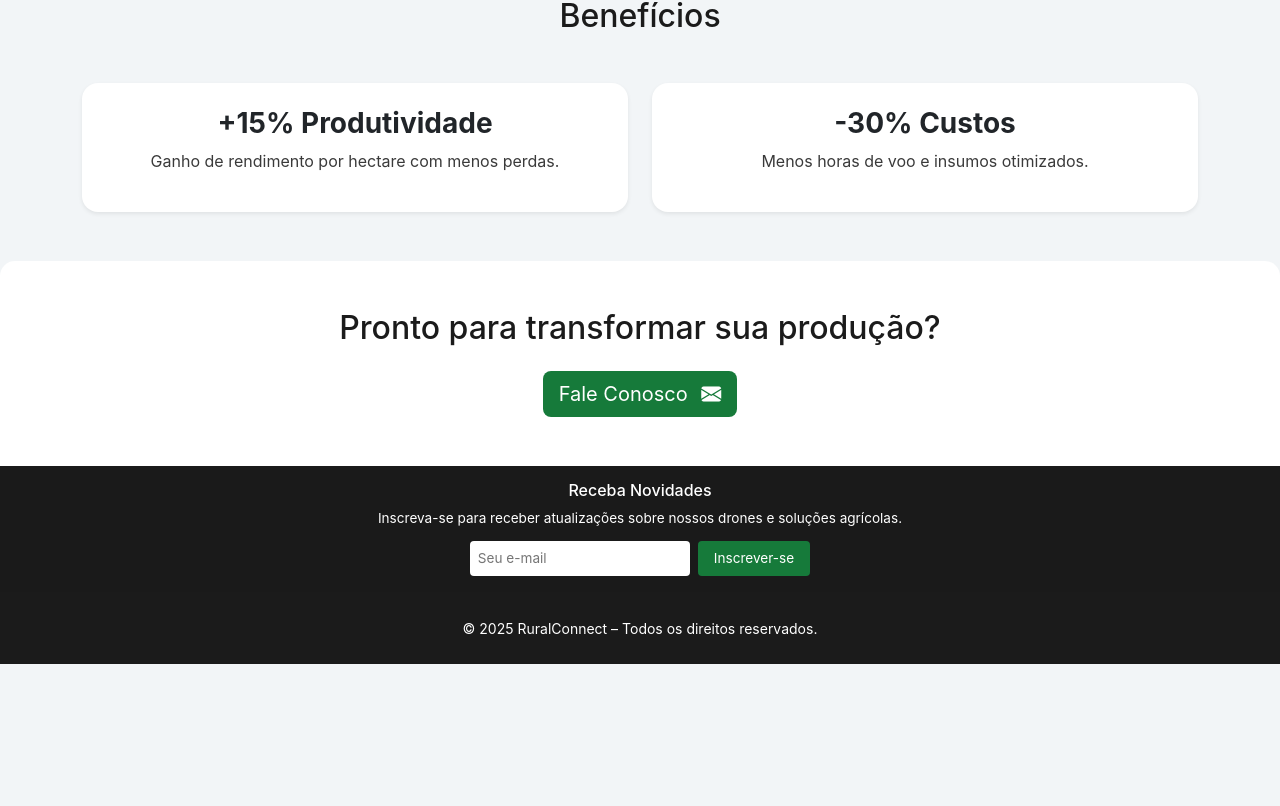
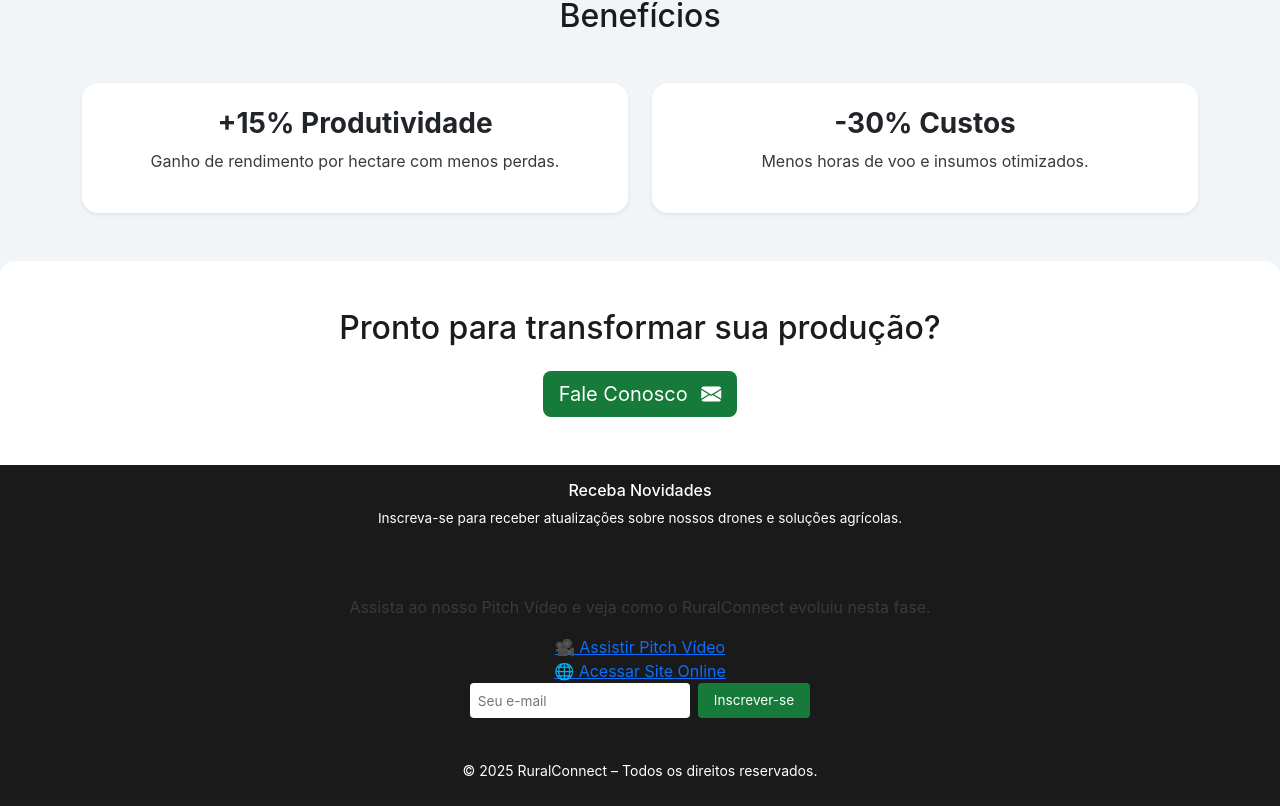
Before and after one commit to gscodeex/ruralconnect, a React (Vite) app: page / in a window 1280 px wide. Shown: the part 2405-3211 px from the top of the page. Before the commit the page ends 3069 px from the top, so only its background shows below. Built offline with nearby package versions, Linux system fonts and the light colour scheme.

Commit message:
section - pitch-video

```diff
--- a/src/components/Newsletter.jsx
+++ b/src/components/Newsletter.jsx
@@ -8,6 +8,19 @@ function Newsletter({ mensagem, handleSubmit }) {
         <p className="newsletter-text">
           Inscreva-se para receber atualizações sobre nossos drones e soluções agrícolas.
         </p>
+
+        <section className="pitch-video">
+          <h2>Confira nosso Projeto</h2>
+          <p>Assista ao nosso Pitch Vídeo e veja como o RuralConnect evoluiu nesta fase.</p>
+          <a href="https://youtube.com/SEU_VIDEO" target="_blank" rel="noopener noreferrer">
+            🎥 Assistir Pitch Vídeo
+          </a>
+          <br />
+          <a href="https://SEU_DEPLOY.netlify.app" target="_blank" rel="noopener noreferrer">
+            🌐 Acessar Site Online
+          </a>
+        </section>
+
 
         <form className="newsletter-form" onSubmit={handleSubmit}>
           <input
```
